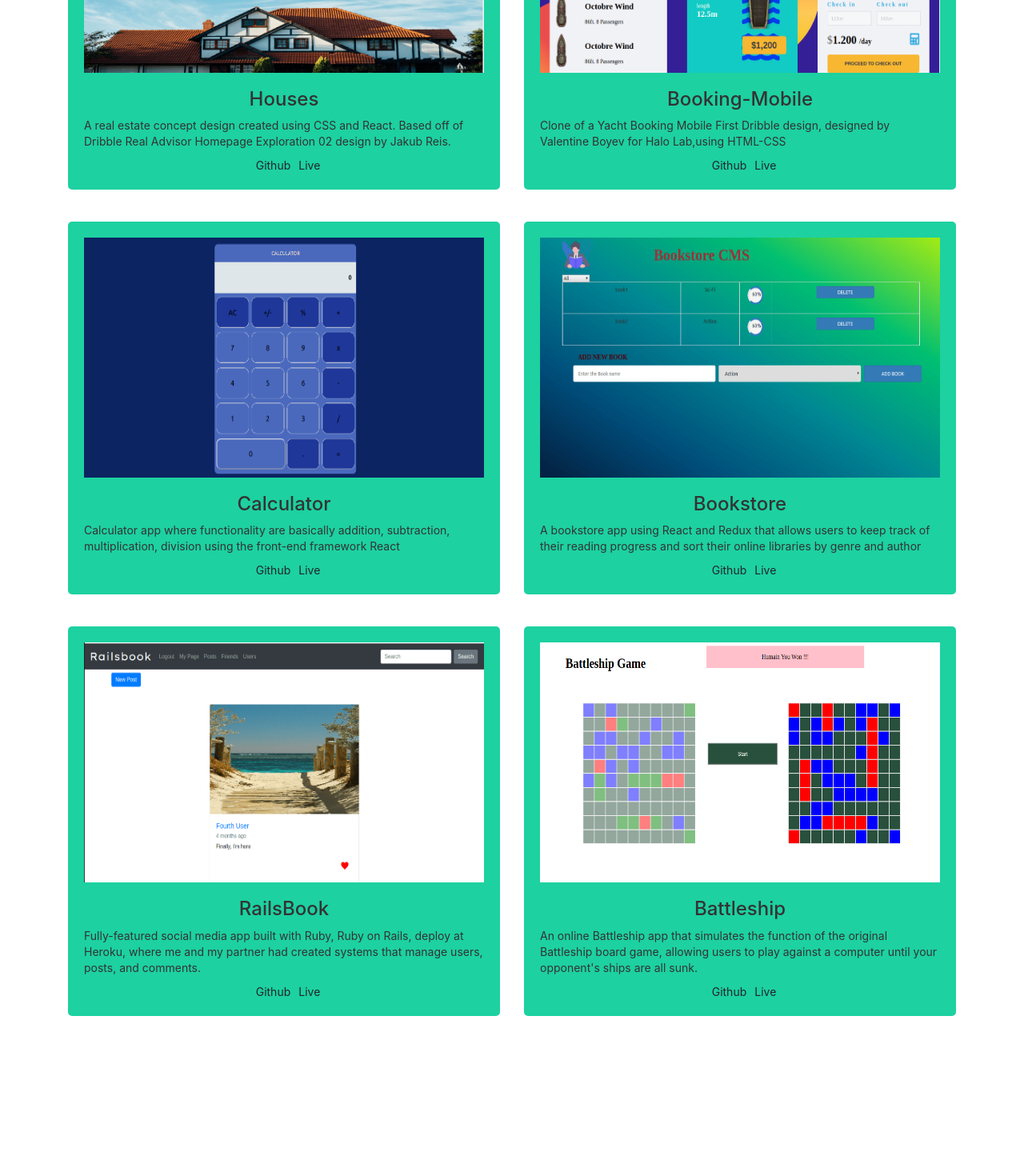
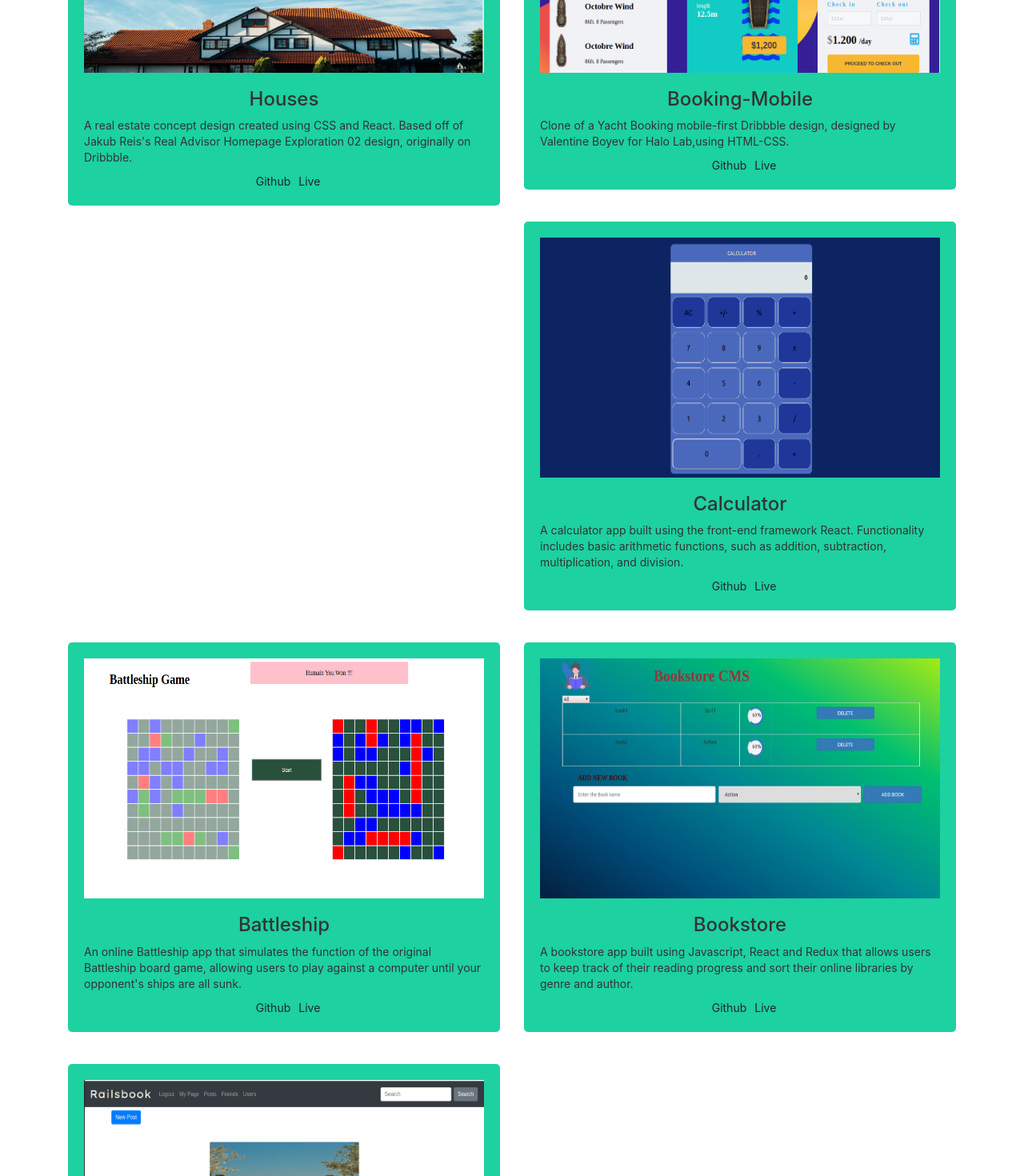
Before and after one commit to zinagithub/zina-portfolio, a React (Create React App) app: page /projects in a window 1280 px wide. Shown: the part 438-1908 px from the top of the page at 80% size. Before the commit the page ends 1728 px from the top, so only its background shows below. Built offline with nearby package versions, Linux system fonts and the light colour scheme.

Commit message:
small grammer fixes

```diff
--- a/public/index.html
+++ b/public/index.html
@@ -11,7 +11,7 @@
       content="Web site created using create-react-app"
     />
 
-    <!--
+    <!--6JvthJ-t?GTwHJV anglelist password
       Notice the use of %PUBLIC_URL% in the tags above.
       It will be replaced with the URL of the `public` folder during the build.
       Only files inside the `public` folder can be referenced from the HTML.
--- a/src/components/about.js
+++ b/src/components/about.js
@@ -1,6 +1,6 @@
 import React from 'react';
 import {Link} from "react-router-dom";
-import './about.css'
+import './about.css';
 
 
 
@@ -18,7 +18,7 @@ class About extends React.Component {
         <div className = 'container'>
            <h1 className = 'herTitle'>Hi,</h1>
            <h1 className="parag">I’m Zina Talaa, a software engineer and web developer living
-            in <a href =  'https://en.wikipedia.org/wiki/Algeria' target="_blank">ALGERIA</a>, looking for my next Front-end position.</h1>
+            in <a href =  'https://en.wikipedia.org/wiki/Algeria' target="_blank" rel="noopener noreferrer">ALGERIA</a>, looking for my next Front-end position.</h1>
            <Link to="/contact">
              <button className="btn btn-primary btn-lg">Contact</button>
            </Link>
--- a/src/components/contact.js
+++ b/src/components/contact.js
@@ -13,7 +13,7 @@ class Contact extends React.Component {
     {name :'Instagram', adress :'https://www.instagram.com/zinatalaa/'},
     {name:'Email', adress :'mailto:talazina@gmail.com'}];
     const displayLinks = arrLinks.map((val, i) => {
-    	return <div className="col-xs-12  col-sm-2 links" key = {i}><a href = {val.adress} target="_blank" >{val.name} </a></div>
+    	return <div className="col-xs-12  col-sm-2 links" key = {i}><a href = {val.adress} target="_blank" rel="noopener noreferrer">{val.name} </a></div>
     }
 
     );
@@ -22,6 +22,7 @@ class Contact extends React.Component {
          <h3 className = 'title'>Contact</h3>
          <div className = "my-contact-form">
             <form>
+
               <div className = "col-xs-12 col-sm-6">
               <p>First Name</p>
 
@@ -35,7 +36,7 @@ class Contact extends React.Component {
               <div className = "col-xs-12 col-sm-6">
               <p>Email</p>
 
-              <input type="email"id="email"name="email"placeholder="Your email"/>
+              <input type="email"id="email"name="email"placeholder="Your email" />
 
 
               <p>Subject</p>
--- a/src/components/project.js
+++ b/src/components/project.js
@@ -12,8 +12,8 @@ function Project(props){
                  <h3>{props.name}</h3>
                  <p>{props.description}</p>
                  <div className='linksPrj'>
-                  <a href={props.href1} target="_blank">Github</a>
-                  <a href={props.href2} target="_blank">Live</a>
+                  <a href={props.href1} target="_blank" rel="noopener noreferrer">Github</a>
+                  <a href={props.href2} target="_blank" rel="noopener noreferrer">Live</a>
                </div>
                </div>
 
--- a/src/components/projects.js
+++ b/src/components/projects.js
@@ -15,41 +15,27 @@ import image4 from './booking-mobile.png';
 
 
 function Projects(){
-	const [projects, setProjects] = useState([
+	const [projects] = useState([
         {
           name: 'Houses',
-          description: 'A real estate concept design created using CSS and React. Based off of Dribble Real Advisor Homepage Exploration 02 design by Jakub Reis.',
+          description: "A real estate concept design created using CSS and React. Based off of Jakub Reis's Real Advisor Homepage Exploration 02 design, originally on Dribbble.",
           img:HOMES,
           href1 : 'https://github.com/zinagithub/homes',
           href2 : 'http://zinagithub.github.io/homes'
         },
         {
           name: 'Booking-Mobile',
-          description: 'Clone of a Yacht Booking Mobile First Dribble design, designed by Valentine Boyev for Halo Lab,using HTML-CSS',
+          description: 'Clone of a Yacht Booking mobile-first Dribbble design, designed by Valentine Boyev for Halo Lab,using HTML-CSS.',
           img:image4,
           href1 : 'https://github.com/zinagithub/booking-mobile',
           href2 : 'https://zinagithub.github.io/booking-mobile/'
         },
         {
           name: 'Calculator',
-          description: 'Calculator app where functionality are basically addition, subtraction, multiplication, division using the front-end framework React',
+          description: 'A calculator app built using the front-end framework React. Functionality includes basic arithmetic functions, such as addition, subtraction, multiplication, and division.',
           img:image2,
           href1 : 'https://github.com/zinagithub/calculator-tool',
           href2 : 'https://calculator-tool.herokuapp.com/'
-        },
-        {
-          name: 'Bookstore',
-          description: 'A bookstore app using React and Redux that allows users to keep track of their reading progress and sort their online libraries by genre and author',
-          img:BookStore,
-          href1 : 'https://github.com/zinagithub/bookstore',
-          href2 : 'https://zinagithub.github.io/bookstore/'
-        },
-        {
-          name: 'RailsBook',
-          description: 'Fully-featured social media app built with Ruby, Ruby on Rails, deploy at Heroku, where me and my partner had created systems that manage users, posts, and comments. ',
-          img:RailsBook,
-          href1 : 'https://github.com/zinagithub/odin_facebook',
-          href2 : 'https://fd-railsbook.herokuapp.com/'
         },
         {
           name: 'Battleship',
@@ -57,7 +43,23 @@ function Projects(){
           img:Battleship,
           href1 : 'https://github.com/zinagithub/battleship',
           href2 : 'https://zinagithub.github.io/battleship/dist/'
+        },
+        {
+          name: 'Bookstore',
+          description: 'A bookstore app built using Javascript, React and Redux that allows users to keep track of their reading progress and sort their online libraries by genre and author.',
+          img:BookStore,
+          href1 : 'https://github.com/zinagithub/bookstore',
+          href2 : 'https://zinagithub.github.io/bookstore/'
+        },
+
+        {
+          name: 'RailsBook',
+          description: 'A full-featured social media app built with Ruby, Ruby on Rails, deployed on Heroku. Features include the ability to manage users, posts, and comments. Built with Filipp Dmytriyenko. ',
+          img:RailsBook,
+          href1 : 'https://github.com/zinagithub/odin_facebook',
+          href2 : 'https://fd-railsbook.herokuapp.com/'
         }
+
 		  ]);
 
 	return (
```
